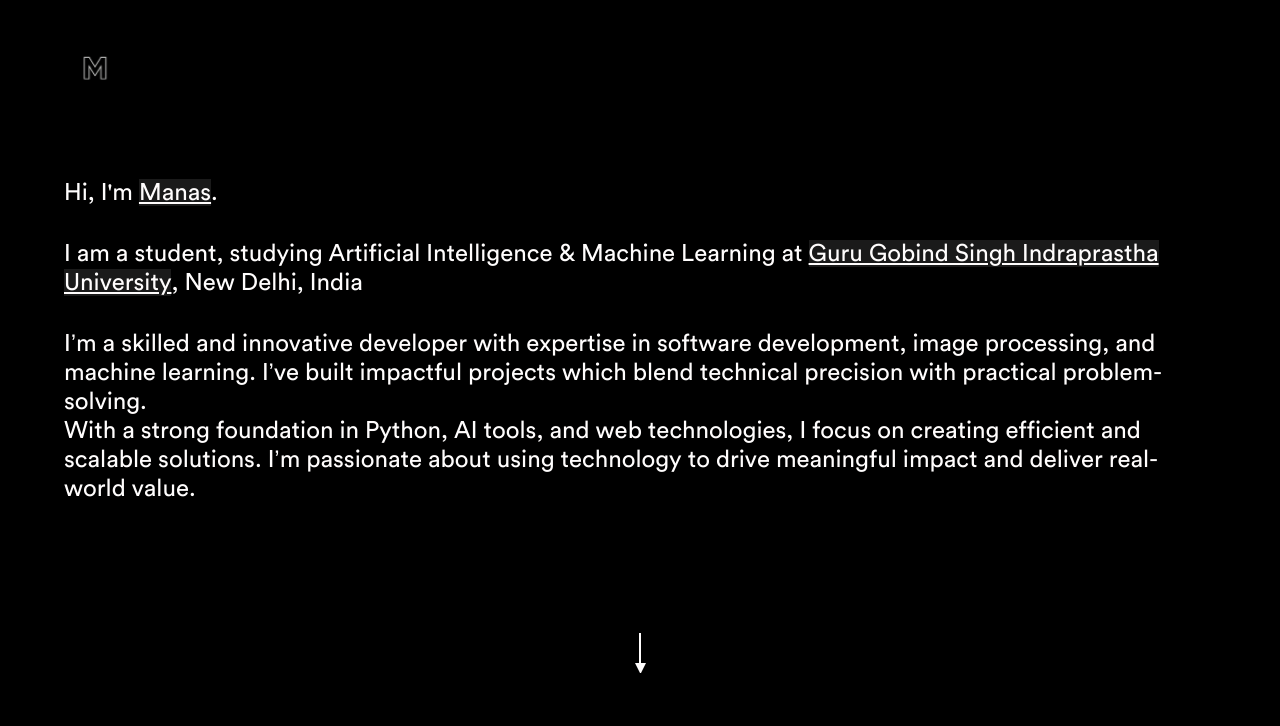
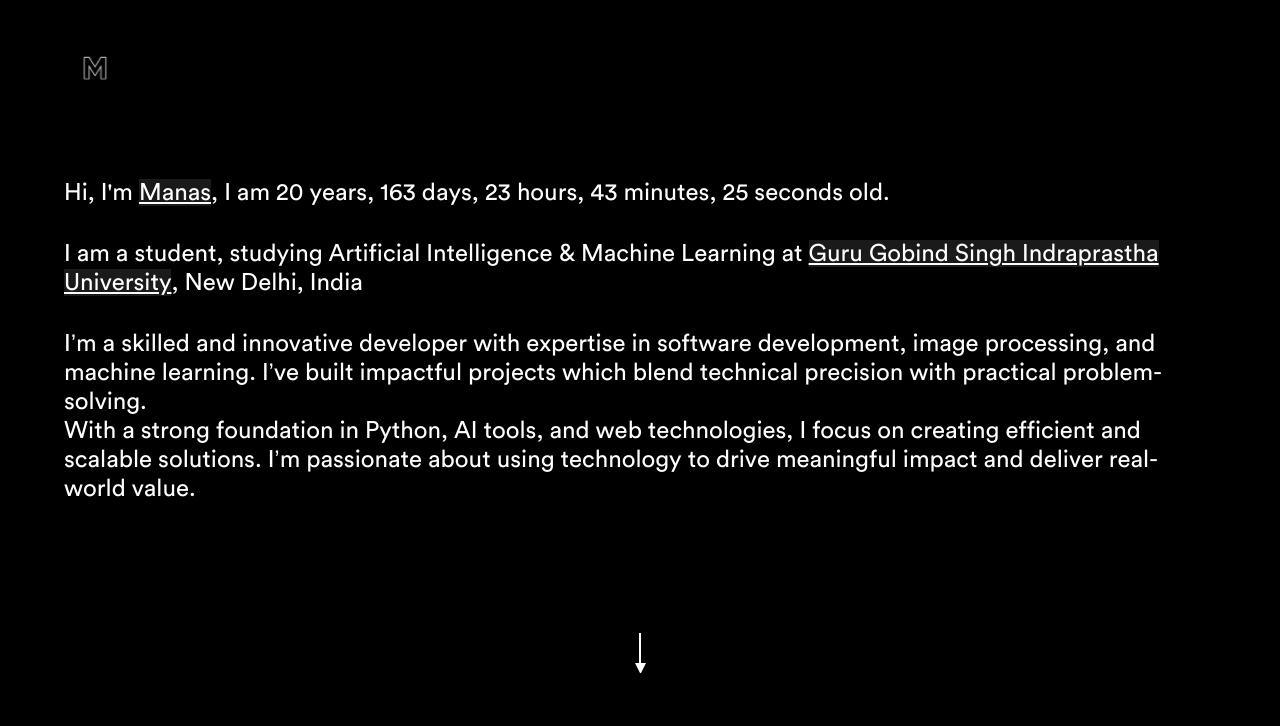
Before and after one commit to manasjuneja/personal-website_v3, a plain HTML site: page index.html in a window 1280 px wide. Shown: the top 726 px of the page. Drawn offline with Linux system fonts and the light colour scheme.

Commit message:
added age

```diff
--- a/index.html
+++ b/index.html
@@ -24,7 +24,7 @@
     <section class="root fade-in">
       <img src="icons\m.webp" class="main-icon"></img>
       <div class="content">
-        <span class="summary-text">Hi, I'm <u><a target="_blank" href="https://www.instagram.com/manas.juneja/">Manas</a></u>.</span>
+        <span class="summary-text">Hi, I'm <u><a target="_blank" href="https://www.instagram.com/manas.juneja/">Manas</a></u>, <span id="age-timer"></span>.</span>
         <span class="summary-text">I am a student, studying Artificial Intelligence & Machine Learning at  <u><a target="_blank" href="http://www.ipu.ac.in/">Guru Gobind Singh Indraprastha University</a></u>, New Delhi, India</span>
         <span class="summary-text">
           I’m a skilled and innovative developer with expertise in software development, image processing, and machine learning. I’ve built impactful projects which blend  technical precision with practical problem-solving. <br>
@@ -121,30 +121,37 @@
             <img class="contact-icon" src="icons/email-icon.png"></img>
           </a>
 
-          <a target="_blank" target="_blank" href="https://www.linkedin.com/in/junejamanas/">
+          <a target="_blank" href="https://www.linkedin.com/in/junejamanas/">
               <img class="contact-icon" src="icons/linkedin-icon.png"></img>
           </a>
-          <a target="_blank" target="_blank" href="https://github.com/manasjuneja">
+          <a target="_blank" href="https://github.com/manasjuneja">
             <img class="contact-icon" src="icons/github-icon.png"></img>
         </a>
-          <!--<a target="_blank" target="_blank" href="assets/Namit%20Juneja's%20Resume.pdf">
-              <img class="contact-icon" src="icons/cv-icon.png"></img>
-          </a>-->
       </span>
       <span class="accent-text">New Delhi, India</span>
-      <!-- <span class="accent-text year" id="year"></span> -->
     </footer>
   </div>
 
-
-
-
   <!-- JS -->
   <script>
-    document.getElementById("year").innerHTML = '© ' + new Date().getFullYear();
+    function updateAge() {
+      const birthDate = new Date('2004-08-07T00:00:00');
+      const now = new Date();
+      const ageInMilliseconds = now - birthDate;
+
+      const years = Math.floor(ageInMilliseconds / (1000 * 60 * 60 * 24 * 365.25));
+      const days = Math.floor((ageInMilliseconds % (1000 * 60 * 60 * 24 * 365.25)) / (1000 * 60 * 60 * 24));
+      const hours = Math.floor((ageInMilliseconds % (1000 * 60 * 60 * 24)) / (1000 * 60 * 60));
+      const minutes = Math.floor((ageInMilliseconds % (1000 * 60 * 60)) / (1000 * 60));
+      const seconds = Math.floor((ageInMilliseconds % (1000 * 60)) / 1000);
+
+      document.getElementById('age-timer').textContent = `I am ${years} years, ${days} days, ${hours} hours, ${minutes} minutes, ${seconds} seconds old`;
+    }
+
+    setInterval(updateAge, 1000);
+    updateAge(); // Initialize the timer immediately
   </script>
 
   <script src="script.js"></script>
 </body>
-
 </html>
```
